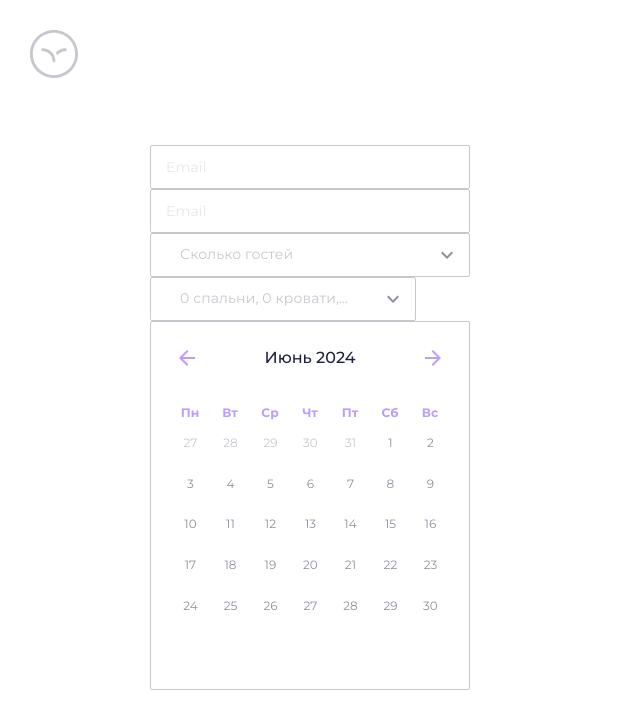
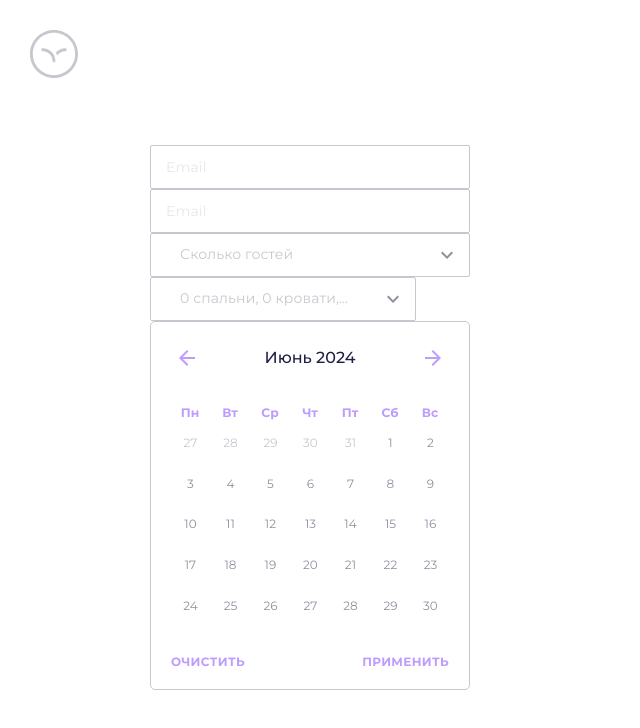
Before and after one commit to PushkinDenis/toxin-hotel-react, a React (Vite) app: page /toxin-hotel-react/form-elements in a window 1280 px wide. Shown: the top 728 px of the page, without its empty margins (0-640 px from the left). Built offline with nearby package versions, Linux system fonts and the light colour scheme.

Commit message:
datepicker style fix

```diff
--- a/src/shared/ui/daterange-picker/daterange-picker.module.scss
+++ b/src/shared/ui/daterange-picker/daterange-picker.module.scss
@@ -1,6 +1,26 @@
+.wrapper {
+  display: flex;
+  justify-content: space-between;
+  flex-direction: column;
+  width: 320px;
+  height: 369px;
+  border: 1px solid var(--color-dark-shade-25);
+  border-radius: 5px;
+}
+.buttons-wrapper {
+  display: flex;
+  margin: 20px;
+  padding: 0;
+  justify-content: space-between;
+  & > button {
+    font-weight: 700;
+    padding: 0;
+    font-size: 12px;
+    line-height: 14px;
+  }
+}
 .mantineDatePickerWrapper {
   width: 320px;
-  height: 369px;
 }
 
 .mantineDatePickerCalendarHeader {
@@ -116,8 +136,6 @@ td[data-with-spacing] {
 div[data-month-level] {
   font-family: var(--font);
   width: 320px;
-  height: 369px;
-  border: 1px solid var(--color-dark-shade-25);
   border-radius: 2px;
   & > td {
     padding: 0;
--- a/src/shared/ui/daterange-picker/daterange-picker.tsx
+++ b/src/shared/ui/daterange-picker/daterange-picker.tsx
@@ -6,6 +6,7 @@ import "@mantine/dates/styles.css";
 import "dayjs/locale/ru";
 import styles from "./daterange-picker.module.scss";
 import { ArrowBack, ArrowForward } from "@mui/icons-material";
+import { Button } from "@shared";
 
 interface CustomDatePickerProps {
   classNames?: {
@@ -24,6 +25,7 @@ export const Demo: FC<CustomDatePickerProps> = (props) => {
 
   return (
     <MantineProvider>
+      <div className={styles.wrapper}>
         <DatesProvider settings={{ locale: "ru" }}>
           <DatePicker
             previousIcon={<ArrowBack sx={{ fontSize: "24px", color: "var(--color-purple)" }} />}
@@ -42,7 +44,12 @@ export const Demo: FC<CustomDatePickerProps> = (props) => {
             }}
             {...props}
           />
+          <div className={styles["buttons-wrapper"]}>
+            <Button variant="text" text="ОЧИСТИТЬ" onClick={() => {}} />
+            <Button variant="text" text="ПРИМЕНИТЬ" onClick={() => {}} />
+          </div>
         </DatesProvider>
+      </div>
     </MantineProvider>
   );
 };
```
Also changed, not shown: src/shared/ui/text-field-mask/text-field-mask.tsx (added, +10 -0 lines). Lines whose indentation alone changed are shown as unchanged.
